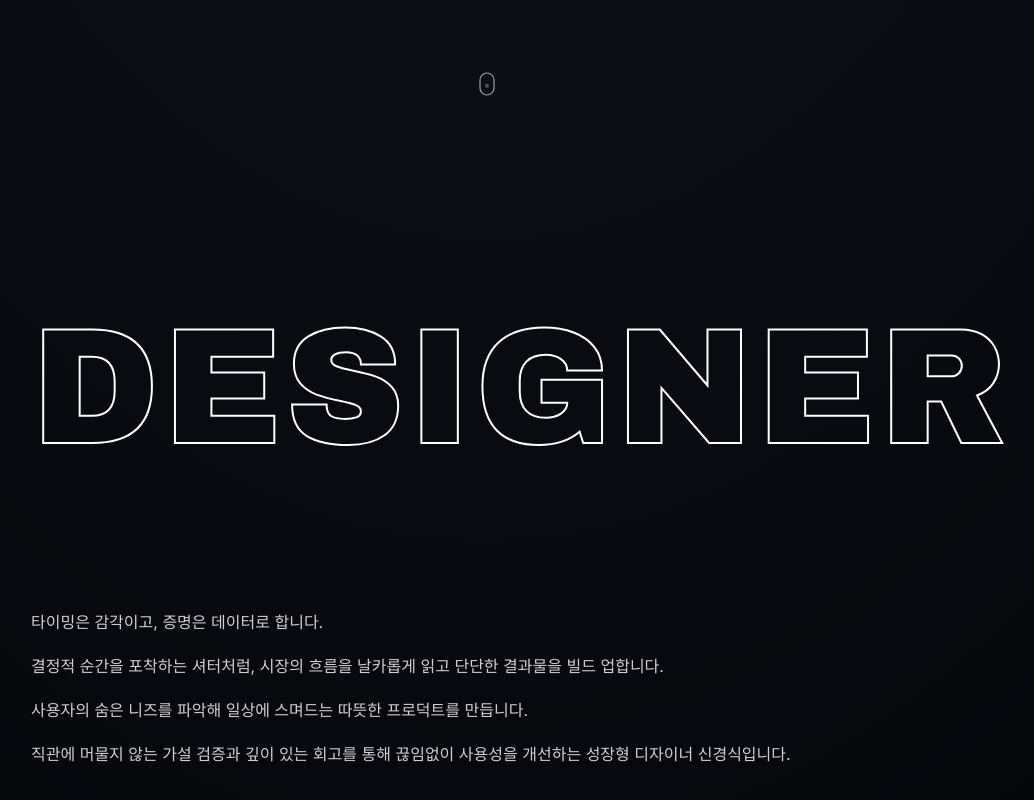
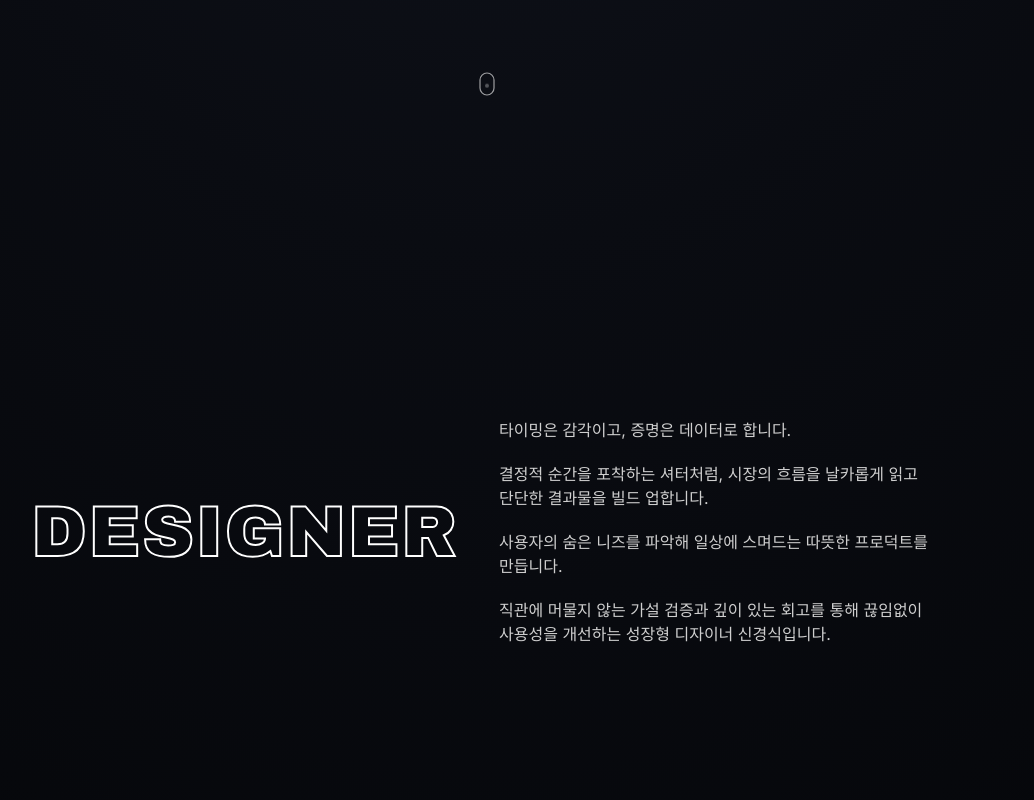
Before and after one commit to gyeongsik753-design/my-first-website, a React (Vite) app in the folder lecture1/portfolio-new/: page / in a window 1280 px wide. Shown: the part 904-1704 px from the top of the page, without its empty margins (153-1187 px from the left). Built offline with nearby package versions, Linux system fonts and the light colour scheme.

Commit message:
Revert "portfolio-new: DESIGNER 제목 크기 대폭 확대 및 About 레이아웃 조정"
This reverts commit 4ef4b6bae0766bc9d216ac9546dc76892ffbd65a.

```diff
--- a/lecture1/portfolio-new/src/App.css
+++ b/lecture1/portfolio-new/src/App.css
@@ -664,14 +664,12 @@
 }
 
 .about__title {
-  grid-column: 1 / -1;
   margin: 0;
   font-family: var(--heading-font);
   font-weight: 400;
-  font-size: clamp(44px, 13vw, 165px);
+  font-size: clamp(48px, 7vw, 72px);
   letter-spacing: 0.02em;
   color: transparent;
-  white-space: nowrap;
   -webkit-text-stroke: 2px var(--white);
 }
 
@@ -728,7 +726,6 @@
 }
 
 .about__text {
-  grid-column: 1 / -1;
   display: flex;
   flex-direction: column;
   gap: 20px;
```
